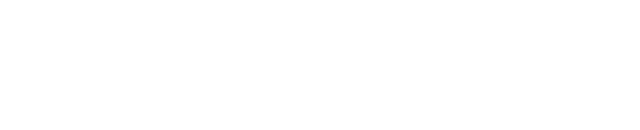
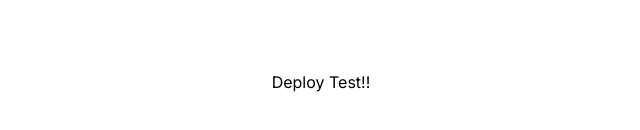
Before and after one commit to osh6006/Maplanet_Front, a Next.js app: page / in a window 1280 px wide. Shown: the part 730-860 px from the top of the page, without its empty margins (319-959 px from the left). Built offline with nearby package versions, Linux system fonts and the light colour scheme.

Commit message:
Test : Git Action Deploy 테스트

```diff
--- a/src/app/(home)/page.tsx
+++ b/src/app/(home)/page.tsx
@@ -4,6 +4,7 @@
   return (
     <div className='flex min-h-screen flex-col items-center justify-between p-24'>
       <div>Home Page</div>
+      <div>Deploy Test!!</div>
     </div>
   );
 };
```
